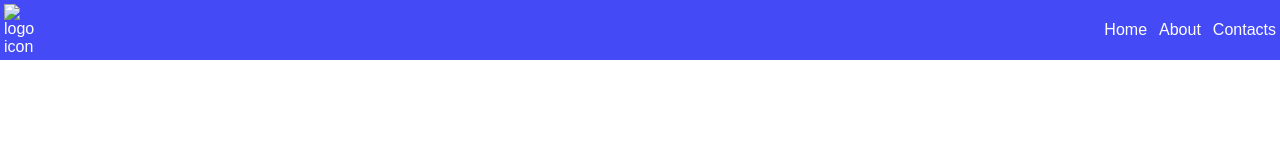
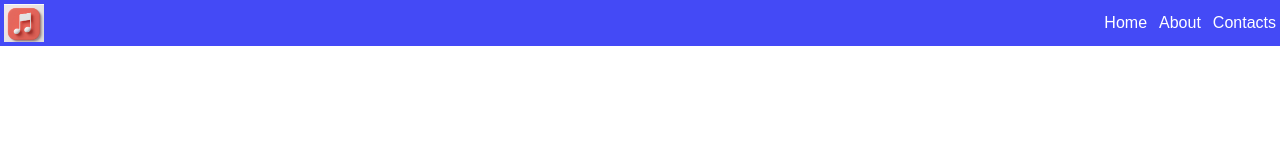
Before and after one commit to lostmart/test-efrei-group4, a plain HTML site: page index.html in a window 1280 px wide. Drawn offline with Linux system fonts and the light colour scheme.

Commit message:
fix logo image

```diff
--- a/index.html
+++ b/index.html
@@ -9,7 +9,7 @@
 	<body>
 		<header class="header">
 			<nav>
-				<img src="./assets/lgo.webp" alt="logo icon" />
+				<img src="./assets/logo.webp" alt="logo icon" />
 				<ul>
 					<li>Home</li>
 					<li>About</li>
```
